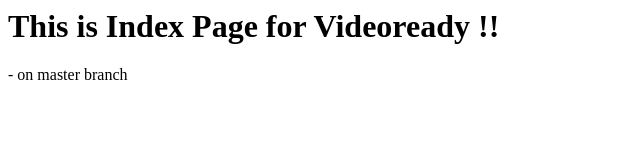
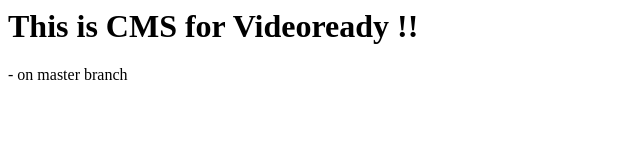
Before and after one commit to Amit-Naudiyal/bamboo-videoready, a plain HTML site: page index.html in a window 1280 px wide. Shown: the whole page, without its empty margins (0-640 px from the left). Drawn offline with Linux system fonts and the light colour scheme.

Commit message:
AddingCommentforCMS

```diff
--- a/index.html
+++ b/index.html
@@ -1,4 +1,4 @@
-<h1> This is Index Page for Videoready !! </h1>
+<h1> This is CMS for Videoready !! </h1>
 
 
 - on master branch
```
